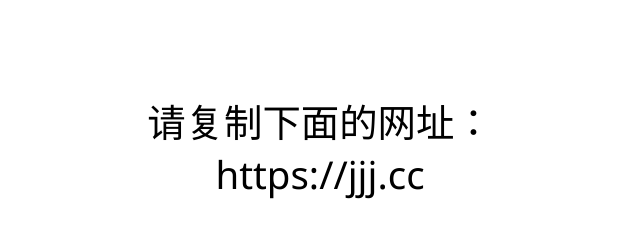
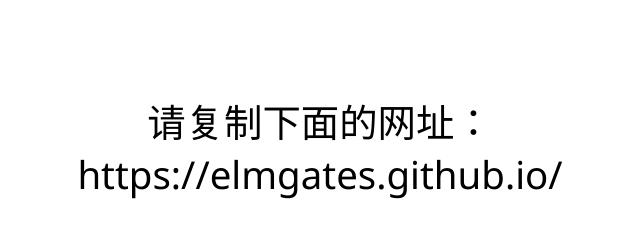
Before and after one commit to ElmGates/elmgates.github.io, a plain HTML site: page notallow.html in a window 1280 px wide. Shown: the whole page, without its empty margins (320-960 px from the left). Drawn offline with Linux system fonts and the light colour scheme.

Commit message:
Update notallow.html

```diff
--- a/notallow.html
+++ b/notallow.html
@@ -42,7 +42,7 @@
     <br>
     <mrdh>请复制下面的网址：</mrdh>
     <br>
-    <mrdh>https://jjj.cc</mrdh>
+    <mrdh>https://elmgates.github.io/</mrdh>
     <br>
     <br>
 
```
